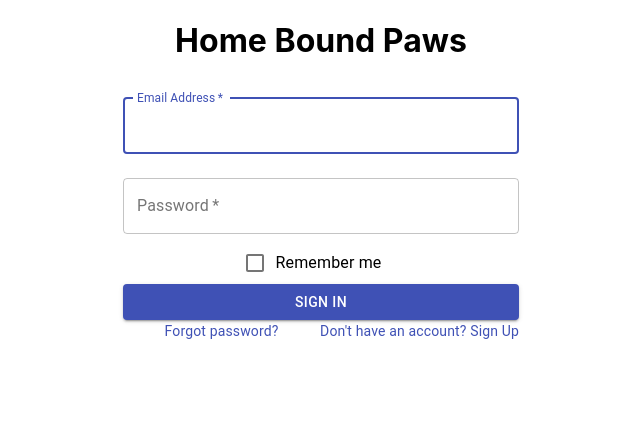
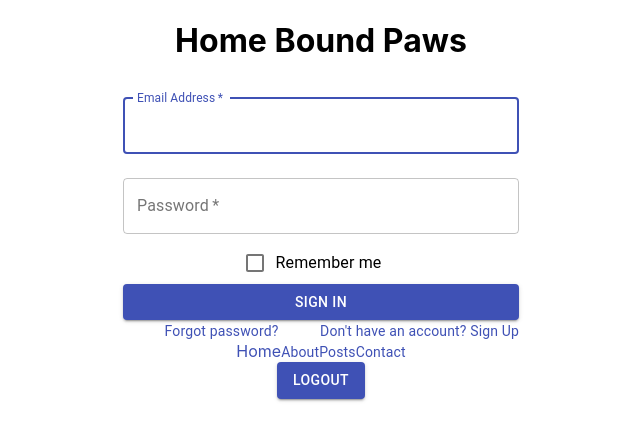
Before and after one commit to Erika-tech257/paw-app, a React (Create React App) app: page / in a window 1280 px wide. Shown: the top 440 px of the page, without its empty margins (319-959 px from the left). Built offline with nearby package versions, Linux system fonts and the light colour scheme.

Commit message:
logout button working and added to navbar

```diff
--- a/src/App.tsx
+++ b/src/App.tsx
@@ -49,16 +49,17 @@ class App extends React.Component<AppProps, AppState>{
 
       // We are resetting the state of our sessionToken to an empty string, and then we are also clearing our token from our local storage. This will determine if a user is logged in, based on whether or not sessionToken exists in their local storage.
       clearToken = () => {
+      localStorage.clear()
       this.setState({SessionToken:undefined})
       this.setState({CurrentUser:undefined})
-      localStorage.clear()
+
     }
 
   render() {
     return (
       <div className = "App">
      <Sign updateToken={this.updateToken} />
-     {/* <Navbar clearToken = {this.clearToken}  /> */}
+     <Navbar clearToken = {this.clearToken}  />
 
 
       </div>
--- a/src/components/Logout.tsx
+++ b/src/components/Logout.tsx
@@ -2,46 +2,49 @@ import React, { Component } from 'react'
 import Button from '@material-ui/core/Button';
 
 
-// interface OutProps {
-//     clearToken: () => void
-//   }
+interface OutProps {
+    clearToken: () => void
+  }
 
   type OutState = {
     logout: boolean;
 
 }
 
-class Logout extends Component<{},OutState> {
+class Logout extends Component<OutProps,OutState> {
     constructor(props:any){
         super(props)
 
         this.state = {
             logout: true
+        }
+        // this.handleSubmit = this.handleSubmit.bind(this)
+        // console.log('logout clicked')
+        // this.setState({logout:true})
 
-        }
+      }
+          logout = (e:any) => {
+          console.log('logout clicked')
+          e.preventDefault();
+          this.setState({logout:true})
+          this.props.clearToken()
+      }
 
-        //     handleSubmit(e:any) {
-        //     e.preventDefault();
-        //     this.props.clearToken()
 
-        // }
-
-}
     render() {
         return (
             <div className="mainDiv">
-             <Button
+          <Button
           type="submit"
-        //   onClick={this.handleSubmit}
-
+          onClick={this.logout}
           variant="contained"
           color="primary"
           className="{classes.submit}"
         >
           {this.state.logout}  Logout
           </Button>
+            </div>
 
-            </div>
         )
     }
 }
--- a/src/components/Navbar.tsx
+++ b/src/components/Navbar.tsx
@@ -16,7 +16,18 @@ type NavbarComp = {
 const preventDefault = (event: React.SyntheticEvent) => event.preventDefault();
 
  class Navbar extends Component<NavProps,NavbarComp>{
+   constructor(props:NavProps){
+     super(props)
 
+     this.state = {
+      Home: "",
+      About: "",
+      Posts: "",
+      Contact: ""
+
+    }
+
+   }
 
 
 
@@ -38,7 +49,7 @@ const preventDefault = (event: React.SyntheticEvent) => event.preventDefault();
         {/* {'variant="body2"'} */}
         Contact
       </Link>
-      <Logout  />
+      <Logout clearToken = {this.props.clearToken} />
 
           </nav>
         )
--- a/src/components/Sign.tsx
+++ b/src/components/Sign.tsx
@@ -64,7 +64,7 @@ class Sign extends React.Component<AcceptProps, SignState>{
     handleSubmit(e: any) {
     e.preventDefault();
 
-    let login = "string"
+    // let login = "string"
 
     // Sing up not working 500 error internal server, but login works
     let serverLink = 'http://localhost:5000'
```
Also changed, not shown: 1 other file (tests, documents, lock files or other folders).
